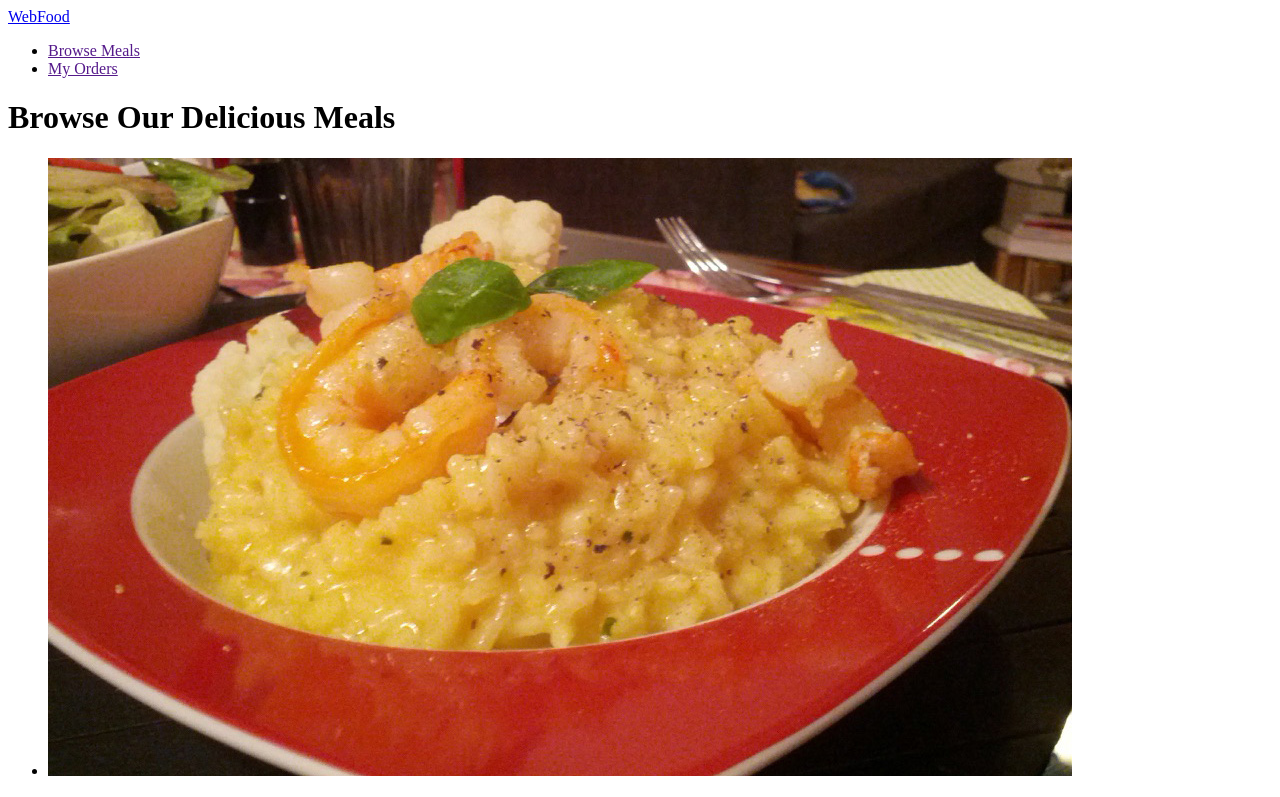
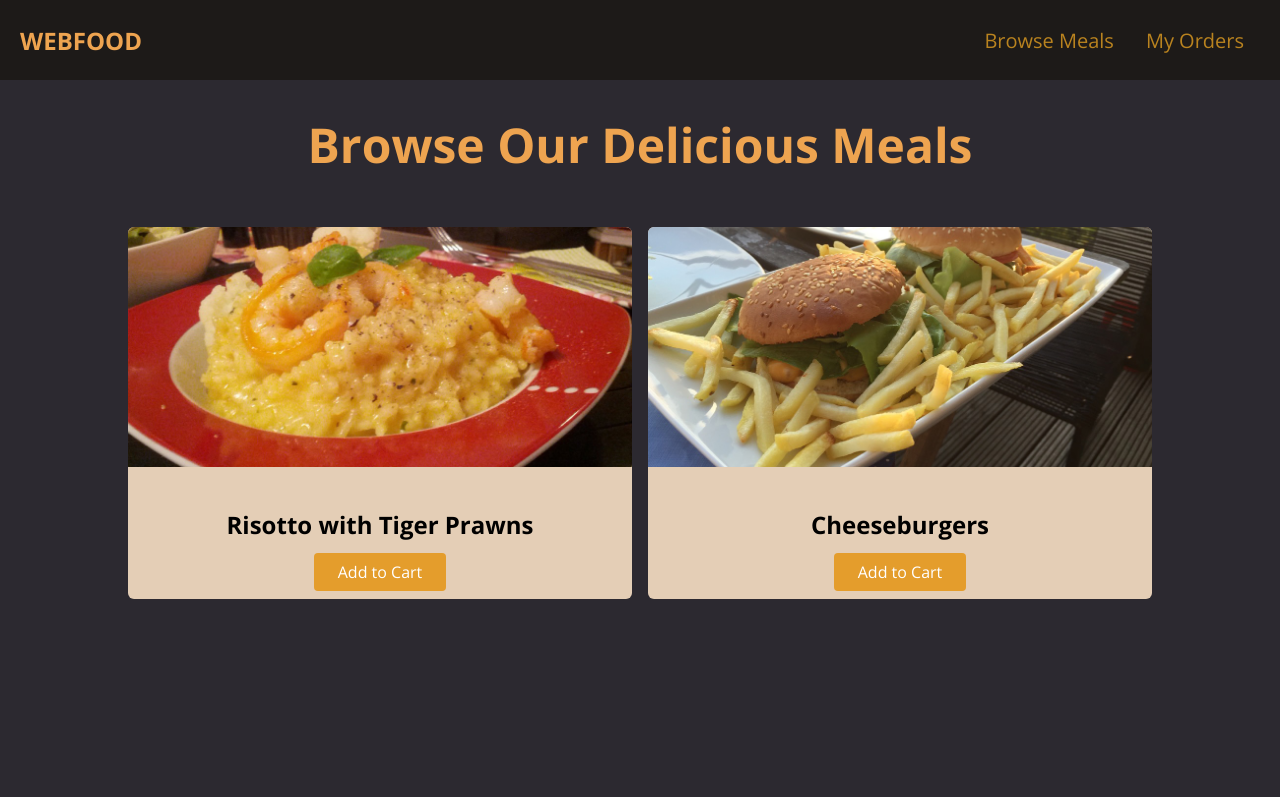
Before and after one commit to Alex-S9/burger, a plain HTML site: page index.html in a window 1280 px wide. Shown: the top 797 px of the page. Drawn offline with nearby package versions, Linux system fonts and the light colour scheme.

Commit message:
add styles

```diff
--- a/index.html
+++ b/index.html
@@ -28,7 +28,7 @@
       <h1>Browse Our Delicious Meals</h1>
       <section id="latest-products">
         <ul>
-          <li class="food-items">
+          <li class="food-item">
             <article>
               <img src="images/risotto.jpg" alt="Delicious risotto with tiger prawns" />
               <div class="food-item-content">
@@ -37,7 +37,7 @@
               </div>
             </article>
           </li>
-          <li class="food-items">
+          <li class="food-item">
             <article>
               <img src="images/cheeseburgers.jpg" alt="Classic cheeseburgers with fries" />
               <div class="food-item-content">
--- a/styles.css
+++ b/styles.css
@@ -0,0 +1,92 @@
+body {
+    font-family: 'Open Sans', sans-serif;
+    margin: 0;
+    background-color: rgb(44, 41, 48);
+}
+
+a {
+    text-decoration: none;
+}
+
+#main-header {
+    height: 80px;
+    display: flex;
+    justify-content: space-between;
+    align-items: center;
+    background-color: rgb(29, 26, 24);
+    padding: 0 20px;
+}
+
+#logo {
+    font-weight: bold;
+    font-size: 24px;
+    color: rgb(238, 164, 80);
+    text-transform: uppercase;
+}
+
+#main-header ul {
+    list-style: none;
+    display: flex;
+    margin: 0;
+    padding: 0;
+}
+
+#main-header li {
+    margin: 0 16px;
+}
+
+#main-header nav a {
+    color: rgb(185, 131, 31);
+    font-size: 20px;
+}
+
+#main-header nav a:hover {
+    color: rgb(228, 163, 44)
+}
+
+main h1 {
+    text-align: center;
+    color:  rgb(238, 164, 80);
+    font-size: 48px;
+}
+
+#latest-products {
+    width: 80%;
+    margin: 50px auto;
+}
+
+#latest-products ul {
+    display: grid;
+    grid-template-columns: 1fr 1fr;
+    gap: 16px;
+    margin: 0;
+    padding: 0;
+}
+
+.food-item {
+    background-color: rgb(228, 206, 182);
+    border-radius: 6px;
+    overflow: hidden;
+}
+
+.food-item img {
+    height: 240px;
+    width: 100%;
+    object-fit: cover;
+}
+
+.food-item-content {
+    padding: 16px;
+    text-align: center;
+}
+
+.btn {
+    color: white;
+    background-color: rgb(228, 157, 44);
+    border-radius: 4px;
+    padding: 8px 24px;
+}
+
+.btn:hover {
+    background-color: rgb(221, 134, 34);
+}
```
